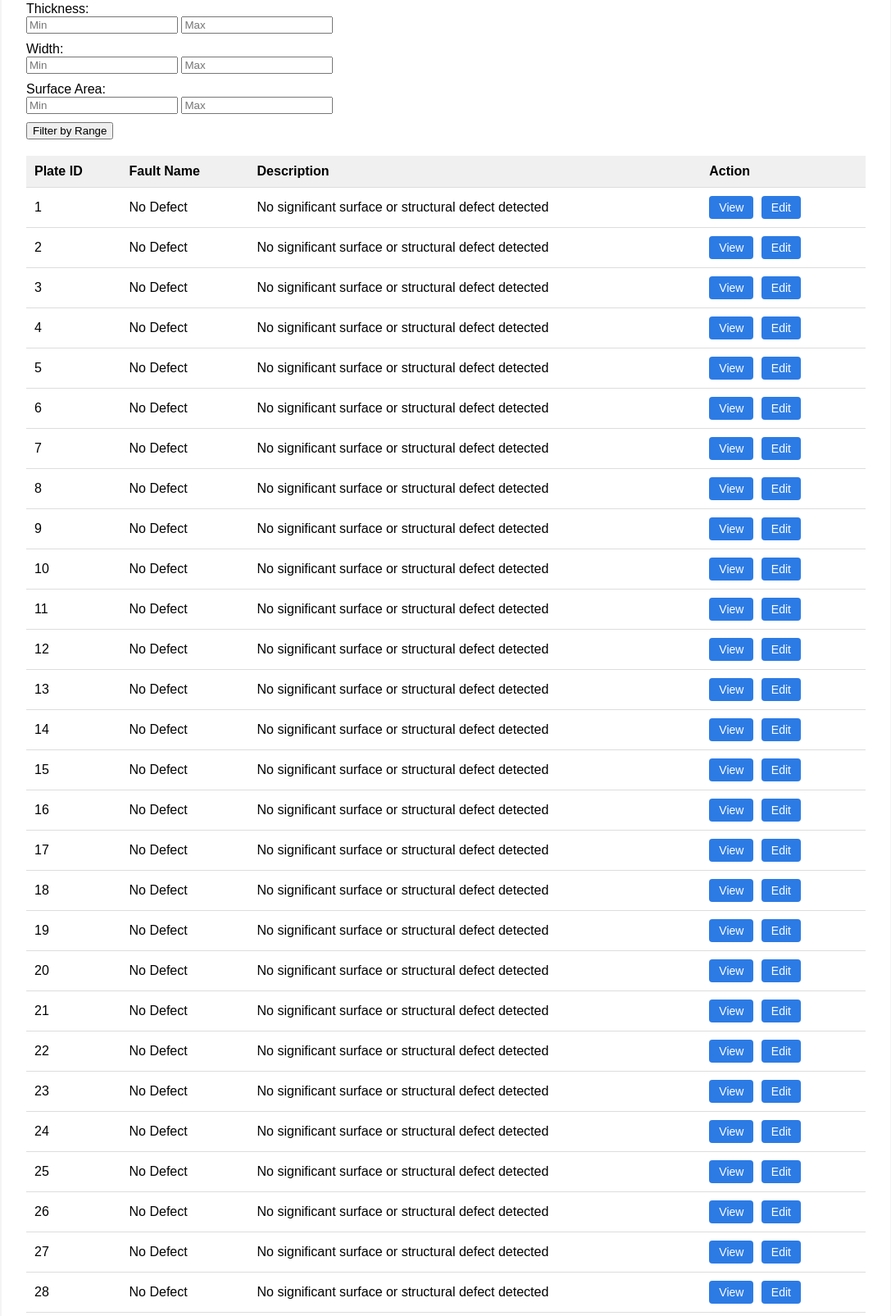
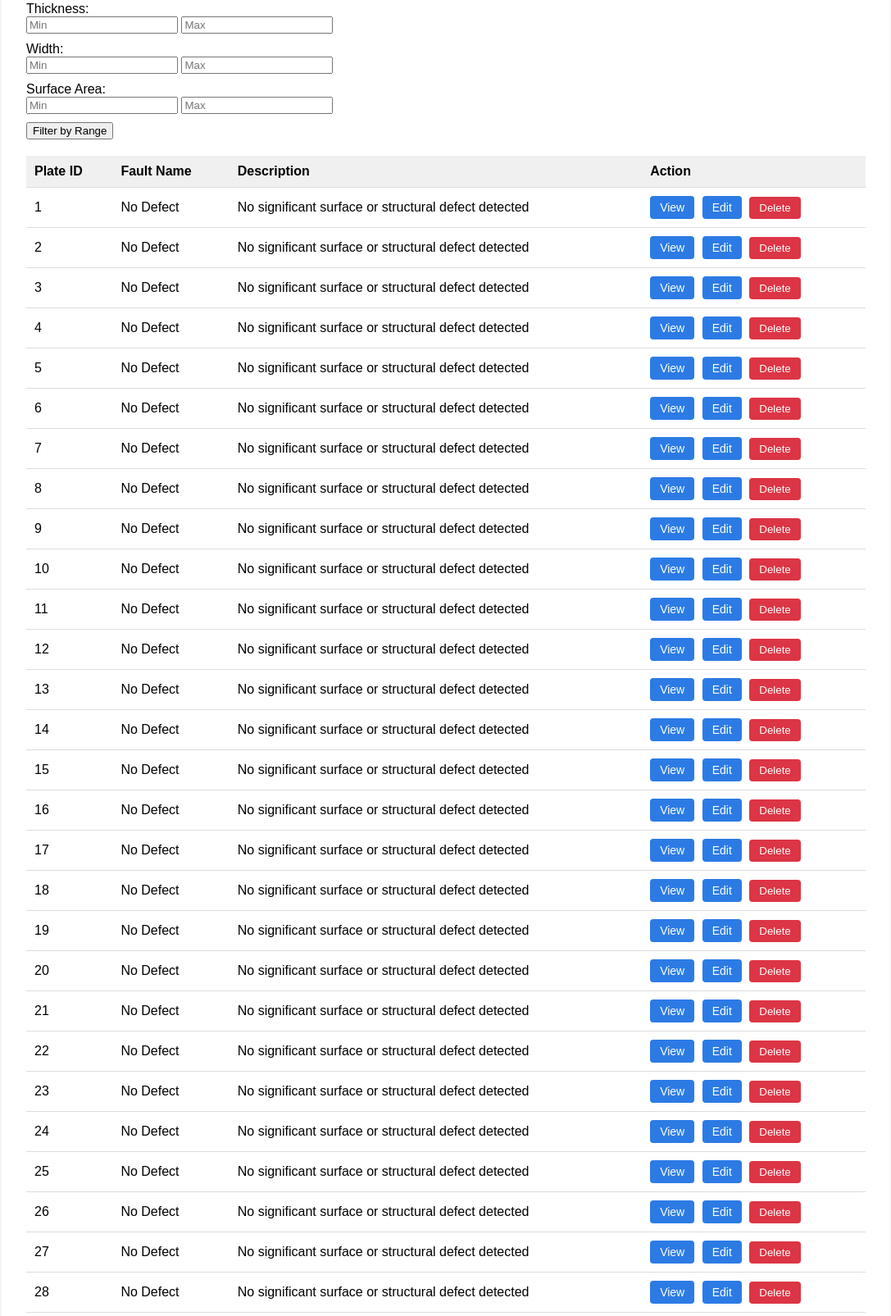
Before and after one commit to Kimminji021217/DataBase_Assignment, a Flask app: page /plates in a window 1280 px wide. Shown: the part 320-1925 px from the top of the page at 82% size, without its empty margins (96-1183 px from the left). Run offline with Flask 3, Linux system fonts and the light colour scheme; data comes from the database, SQL or seed files in the repository; both versions use the stored data as it was after the commit.

Commit message:
Add delete plate feature with transactional inserts

```diff
--- a/app.py
+++ b/app.py
@@ -357,6 +357,34 @@ def edit_plate(plate_id):
         faults=faults
     )
 
+@app.route("/delete/<int:plate_id>", methods=["POST"])
+def delete_plate(plate_id):
+    conn = get_db_connection()
+    cursor = conn.cursor()
+
+    try:
+        # 먼저 measurement 삭제 (FK 구조 고려)
+        cursor.execute(
+            "DELETE FROM plate_measurements WHERE plate_id = ?",
+            (plate_id,)
+        )
+
+        # 그 다음 plate 삭제
+        cursor.execute(
+            "DELETE FROM plates_new WHERE plate_id = ?",
+            (plate_id,)
+        )
+
+        conn.commit()
+
+    except Exception as e:
+        conn.rollback()
+        conn.close()
+        return f"Error occurred: {e}"
+
+    conn.close()
+    return redirect("/plates")
+
 
 # --------------------
 # Run
--- a/templates/plates.html
+++ b/templates/plates.html
@@ -112,6 +112,23 @@
             <td>
                 <a class="button" href="/plates/{{ row['plate_id'] }}">View</a>
                 <a class="button" href="/edit/{{ row['plate_id'] }}">Edit</a>
+
+                <form method="post"
+                    action="/delete/{{ row['plate_id'] }}"
+                    style="display:inline;"
+                    onsubmit="return confirm('정말 삭제하시겠습니까?');">
+                    <button type="submit"
+                            style="
+                                padding:6px 12px;
+                                background:#dc3545;
+                                color:white;
+                                border:none;
+                                border-radius:4px;
+                                cursor:pointer;
+                            ">
+                        Delete
+                    </button>
+                </form>
             </td>
         </tr>
         {% endfor %}
```
Also changed, not shown: README.md, app.db.
